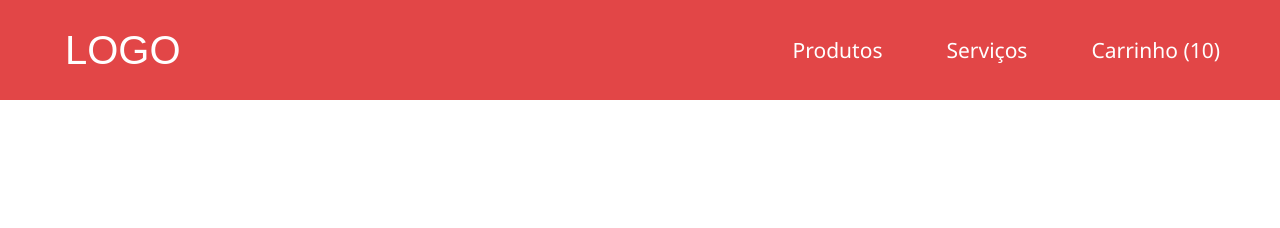
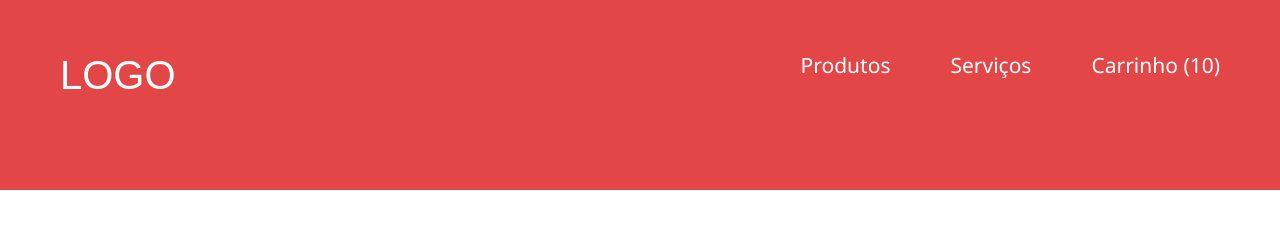
Before and after one commit to AdalbertoGarc/Loja-fone, a plain HTML site: page index.html in a window 1280 px wide. Drawn offline with Linux system fonts and the light colour scheme.

Commit message:
Correção do Desafio avançado da aula-002, layout ok

```diff
--- a/index.html
+++ b/index.html
@@ -10,18 +10,20 @@
 
         <link rel="stylesheet" href="styles/reset.css">
         <link rel="stylesheet" href="styles/hearder.css">
+        <link href="https://fonts.googleapis.com/css?family=Roboto:300,400,700" rel="stylesheet">
+
     </head>
 
     <body>
         <header>
-            <h1 class="logo-header">LOGO</h1>
+            <h1>LOGO</h1>
 
             <!-- Busca -->
 
             <nav>
-                <a href="">Produtos</a>
-                <a href="">Serviços</a>
-                <a href="">Carrinho (10)</a>
+                <a href="">Produtos</a><!--
+             --><a href="">Serviços</a><!--
+             --><a href="">Carrinho (10)</a>
             </nav>
         </header>
 
--- a/styles/hearder.css
+++ b/styles/hearder.css
@@ -1,37 +1,25 @@
-header {
+/*Guardar duas cores pra usar depois #6262ff e #da62ff*/
+header{
     background-color: #e24647;
-    position: absolute;
-    width: 100%;
-    height: 100px;
-    text-align: right;
-}
-
-h1, a {
+    overflow: hidden;
     color: #fff;
+    padding: 55px 60px 95px;
 }
 
 h1{
+    font-family: Arial, 'Roboto', Verdana, sans-serif;
     font-size: 40px;
-    font-family: "Arial", Verdana, sans-serif;;
+    float: left;
 }
 
-a {
-    text-decoration: none;
+nav{
     font-size: 21px;
-    font-family: "Segoe UI", Verdana, sans-serif;;
-    margin-right: 60px;
+    font-family: 'Segoe UI', 'Roboto', Verdana, sans-serif;
+    float: right;
 }
 
-nav {
-    display: inline-block;
-    height: 100px;
-    line-height: 100px;
-    /* overflow: hidden; */
+a{
+    text-decoration: none;
+    color: inherit; /*inherit está herdando do pai, nesse caso o header*/
+    margin-left: 60px;
 }
-
-.logo-header{
-    float: left;
-    margin-left: 65px;
-    height: 100px;
-    line-height: 100px;
-}
```
